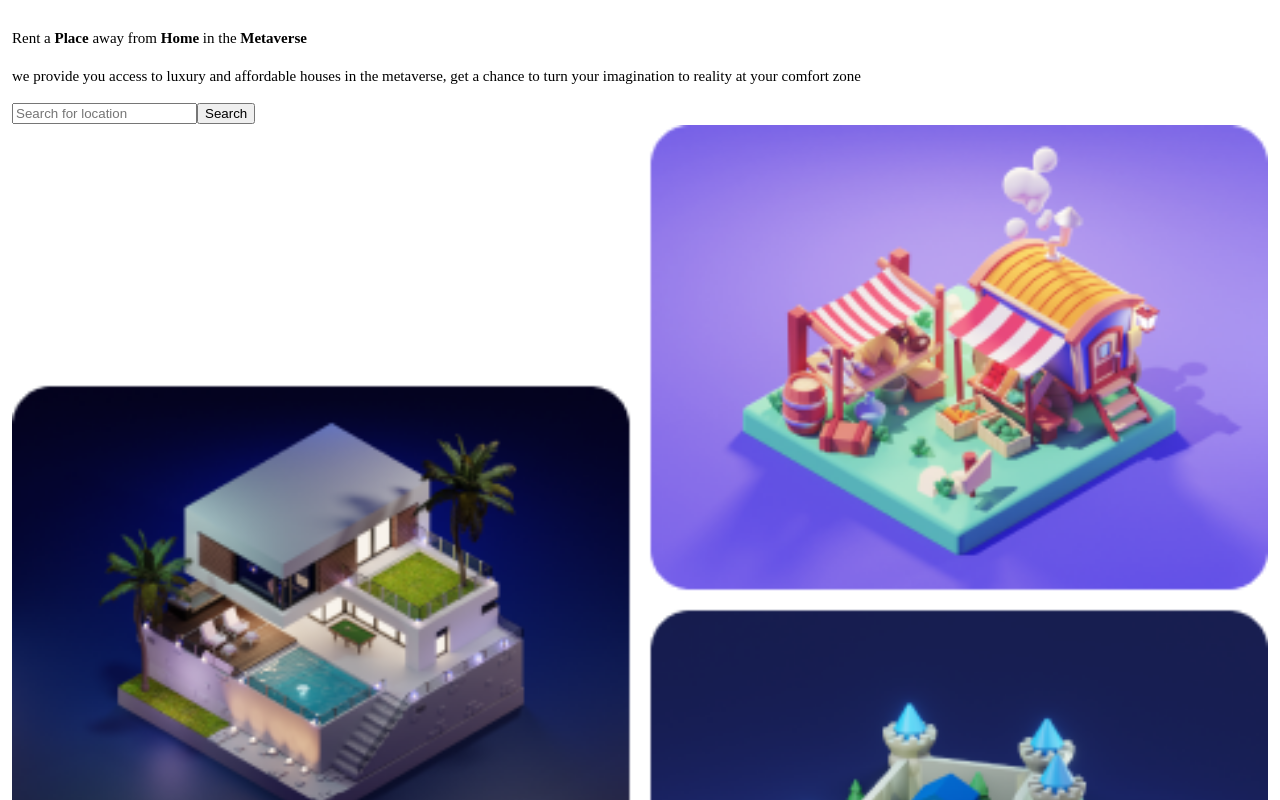
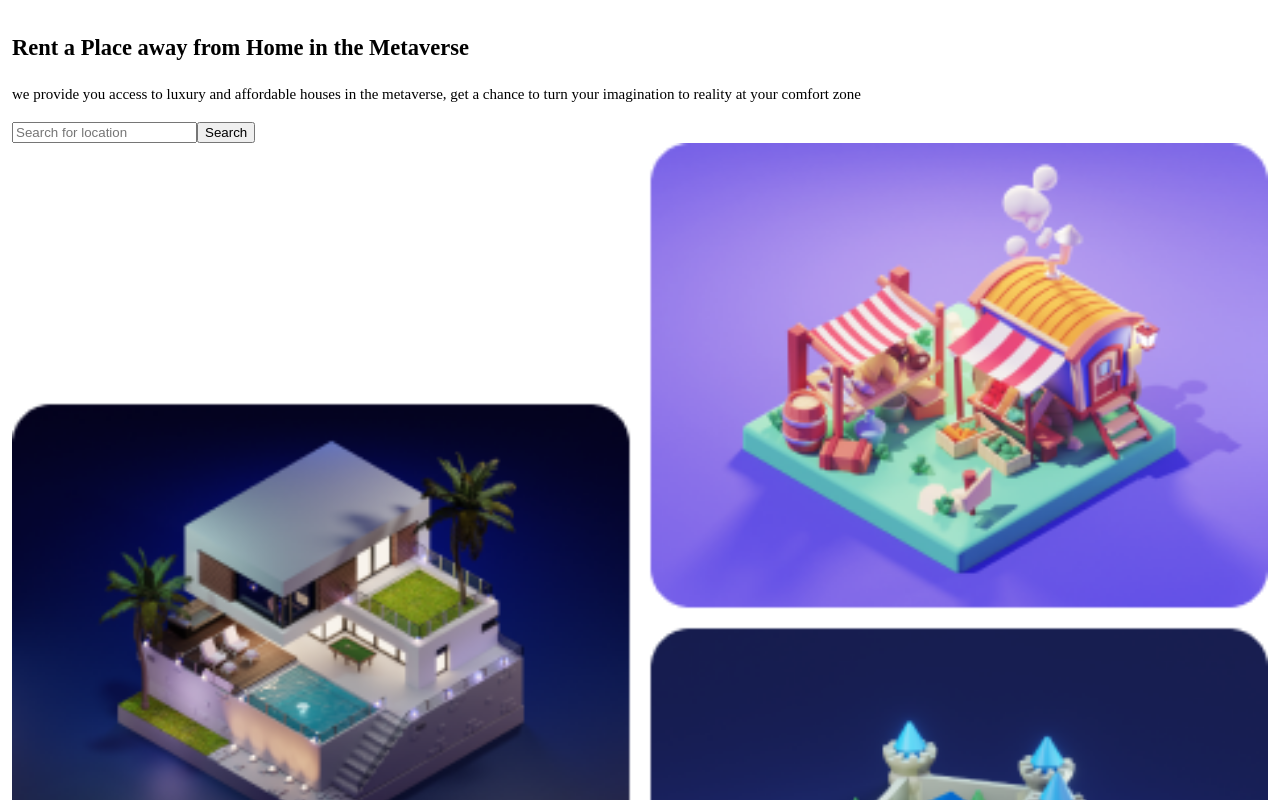
Before and after one commit to Daniel-Ezekiel/HNG-I9, a React (Create React App) app in the folder metabnb/: page / in a window 1280 px wide. Shown: the top 800 px of the page. Built offline with nearby package versions, Linux system fonts and the light colour scheme; a web font is replaced by a local one.

Commit message:
feat: renamed p element into h1 element in the hero section

```diff
--- a/metabnb/src/components/Hero.js
+++ b/metabnb/src/components/Hero.js
@@ -6,7 +6,7 @@ const Hero = () => {
     return (
         <section id="hero-section">
             <div>
-                <p>Rent a <strong>Place</strong> away from <strong>Home</strong> in the <strong>Metaverse</strong></p>
+                <h1>Rent a <strong>Place</strong> away from <strong>Home</strong> in the <strong>Metaverse</strong></h1>
 
                 <p>we provide you access to luxury and affordable houses in the metaverse, get a chance to turn your imagination to reality at your comfort zone</p>
 
```
